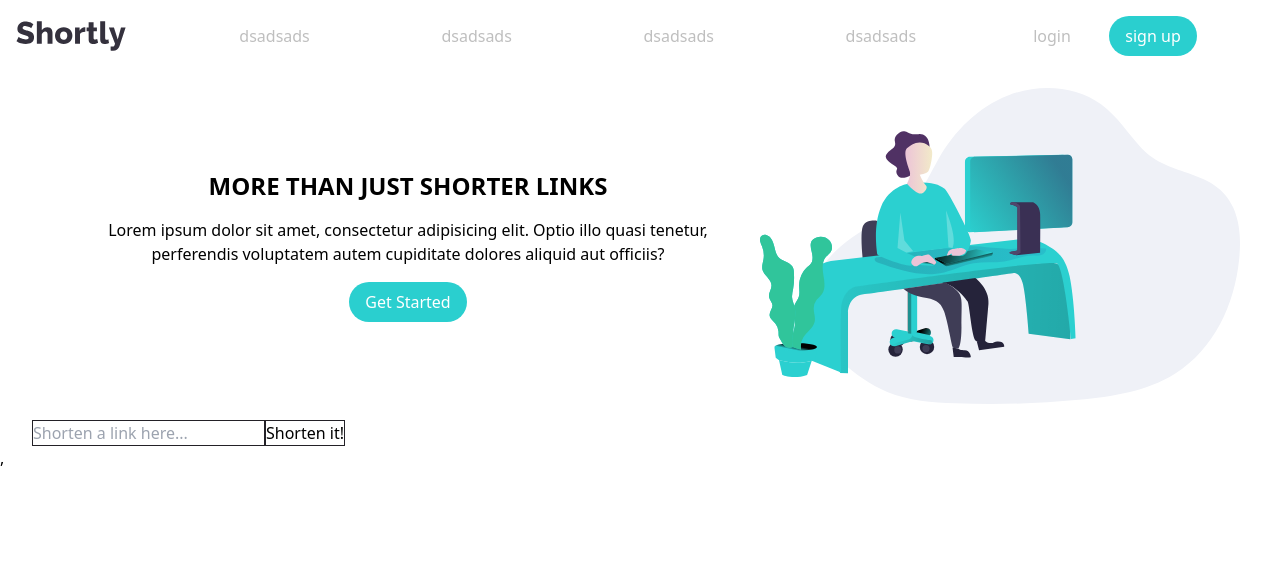
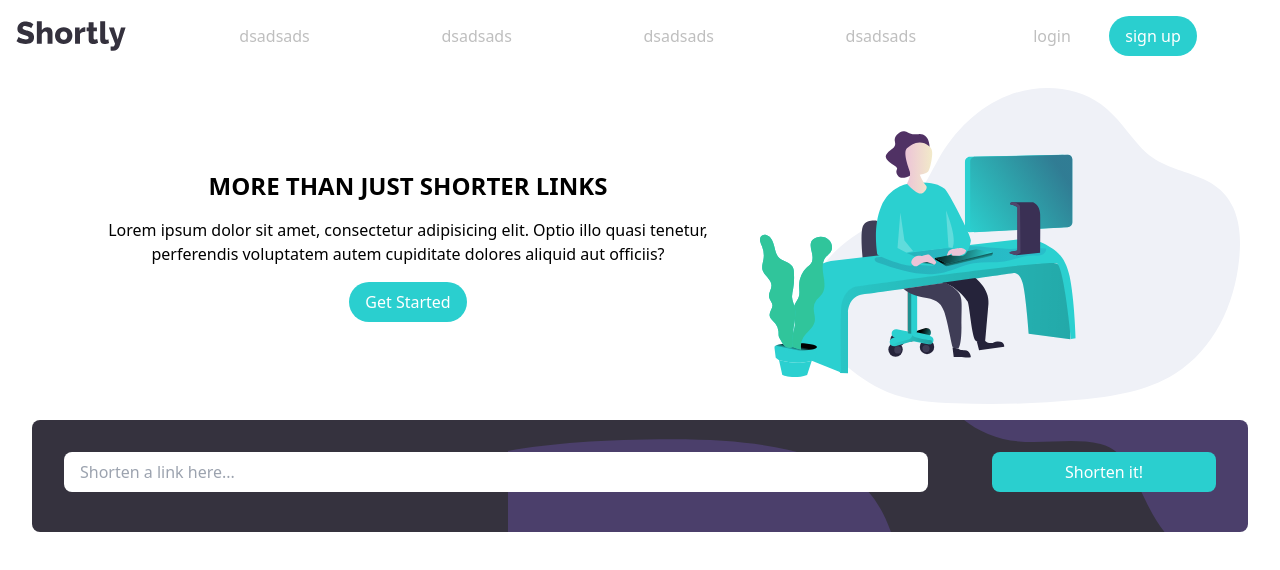
Before and after one commit to Paulorrf/url-shortening, a React (Create React App) app: page / in a window 1280 px wide. Shown: the top 570 px of the page. Built offline with nearby package versions, Linux system fonts and the light colour scheme.

Commit message:
added more tests

```diff
--- a/src/components/LinkShortener/LinkShortener.tsx
+++ b/src/components/LinkShortener/LinkShortener.tsx
@@ -15,10 +15,13 @@ const LinkShortener = () => {
   };
 
   return (
-    <form name="form" className="">
+    <form
+      name="form"
+      className="grid w-full grid-cols-1 justify-between rounded-lg bg-darkBlue bg-shorten-mobile bg-contain bg-right bg-no-repeat p-4 md:grid-cols-[3fr_minmax(200px,_1fr)] md:bg-shorten-desktop md:p-8"
+    >
       {error !== "" && <p data-testid="error">{error}</p>}
       <input
-        className="border border-darkViolet"
+        className="mb-2 rounded-lg py-2 pl-4"
         type="text"
         onChange={(e) => setLinkValue(e.target.value)}
         placeholder="Shorten a link here..."
@@ -26,7 +29,7 @@ const LinkShortener = () => {
         name="shorten"
       />
       <button
-        className="border border-darkViolet"
+        className="mb-2 rounded-lg bg-btnBg py-2 text-white md:ml-16"
         onClick={(e) => handleSubmit(e)}
       >
         Shorten it!
--- a/src/index.tsx
+++ b/src/index.tsx
@@ -19,7 +19,6 @@ root.render(
         <Route path="/signin" element={<SignIn />} />
       </Routes>
     </BrowserRouter>
-    ,
   </React.StrictMode>
 );
 
--- a/tailwind.config.js
+++ b/tailwind.config.js
@@ -13,7 +13,12 @@ module.exports = {
       darkBlue: "#35323E",
       darkViolet: "#232127",
     },
-    extend: {},
+    extend: {
+      backgroundImage: {
+        "shorten-desktop": "url(/src/assets/bg-shorten-desktop.svg)",
+        "shorten-mobile": "url(/src/assets/bg-shorten-mobile.svg)",
+      },
+    },
   },
   plugins: [
     function ({ addVariant }) {
```
Also changed, not shown: 1 other file (tests, documents, lock files or other folders).
